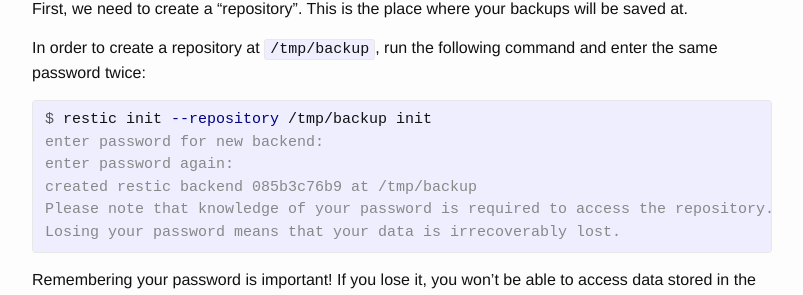
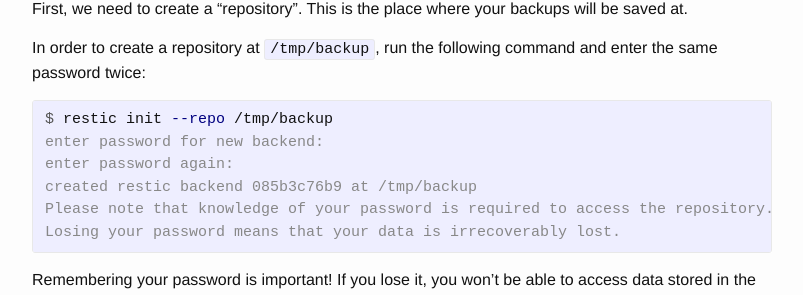
Before and after one commit to restic/restic.github.io, a Jekyll site: the page built from index.md, in a window 1280 px wide and 900 px high, scrolled down 1791 px. Shown: the part 149-444 px from the top of the window, without its empty margins (238-1041 px from the left). Built offline with Jekyll 4.4.1, drawn with Linux system fonts in a browser that asks for light colours.

Commit message:
Update index.md
Remove the last init, use --repo instead of -r (the long form --repository doesn't exist any more).

```diff
--- a/index.md
+++ b/index.md
@@ -75,7 +75,7 @@ First, we need to create a "repository". This is the place where your backups wi
 In order to create a repository at `/tmp/backup`, run the following command and enter the same password twice:
 
 {% highlight console %}
-$ restic init --repository /tmp/backup init
+$ restic init --repo /tmp/backup
 enter password for new backend:
 enter password again:
 created restic backend 085b3c76b9 at /tmp/backup
```
